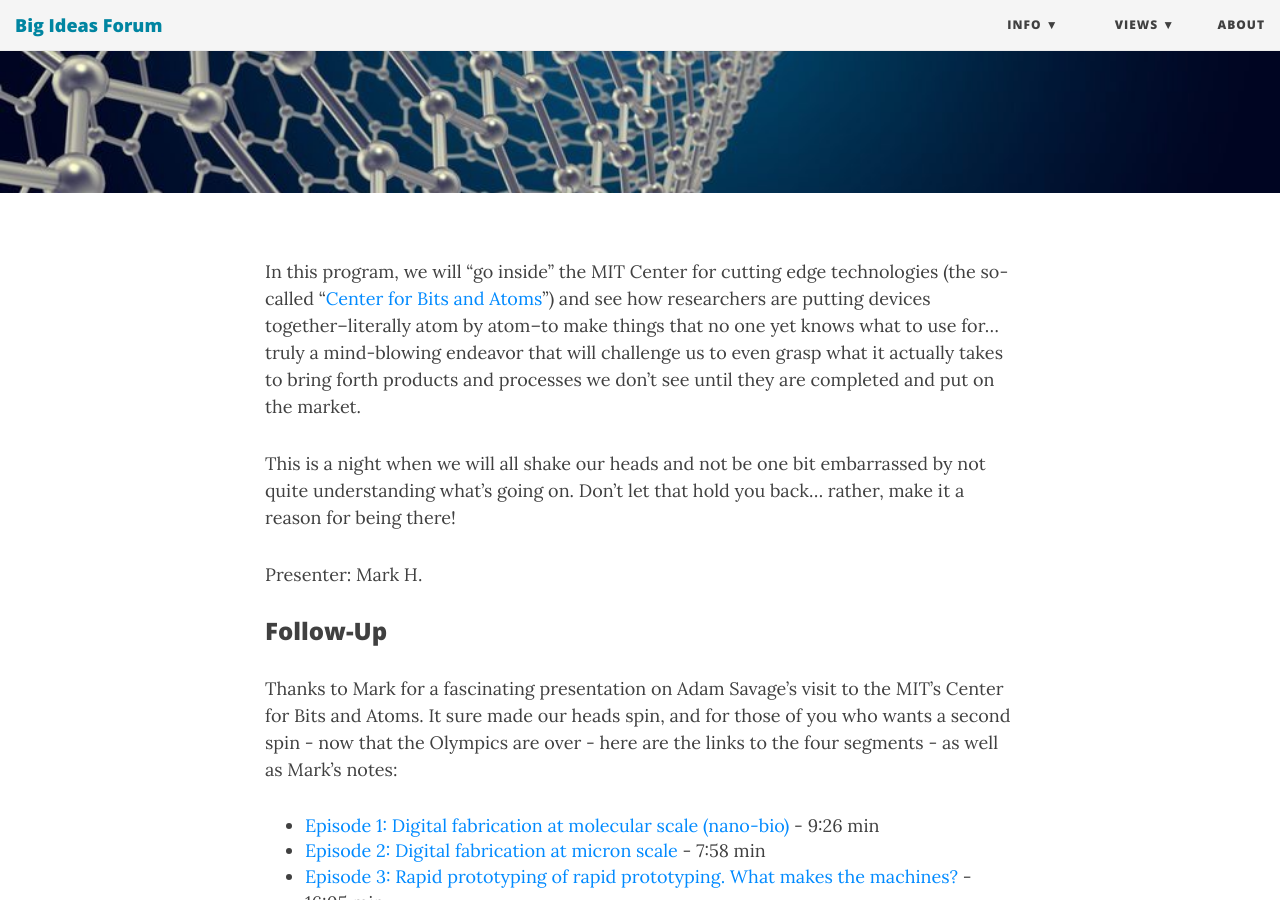
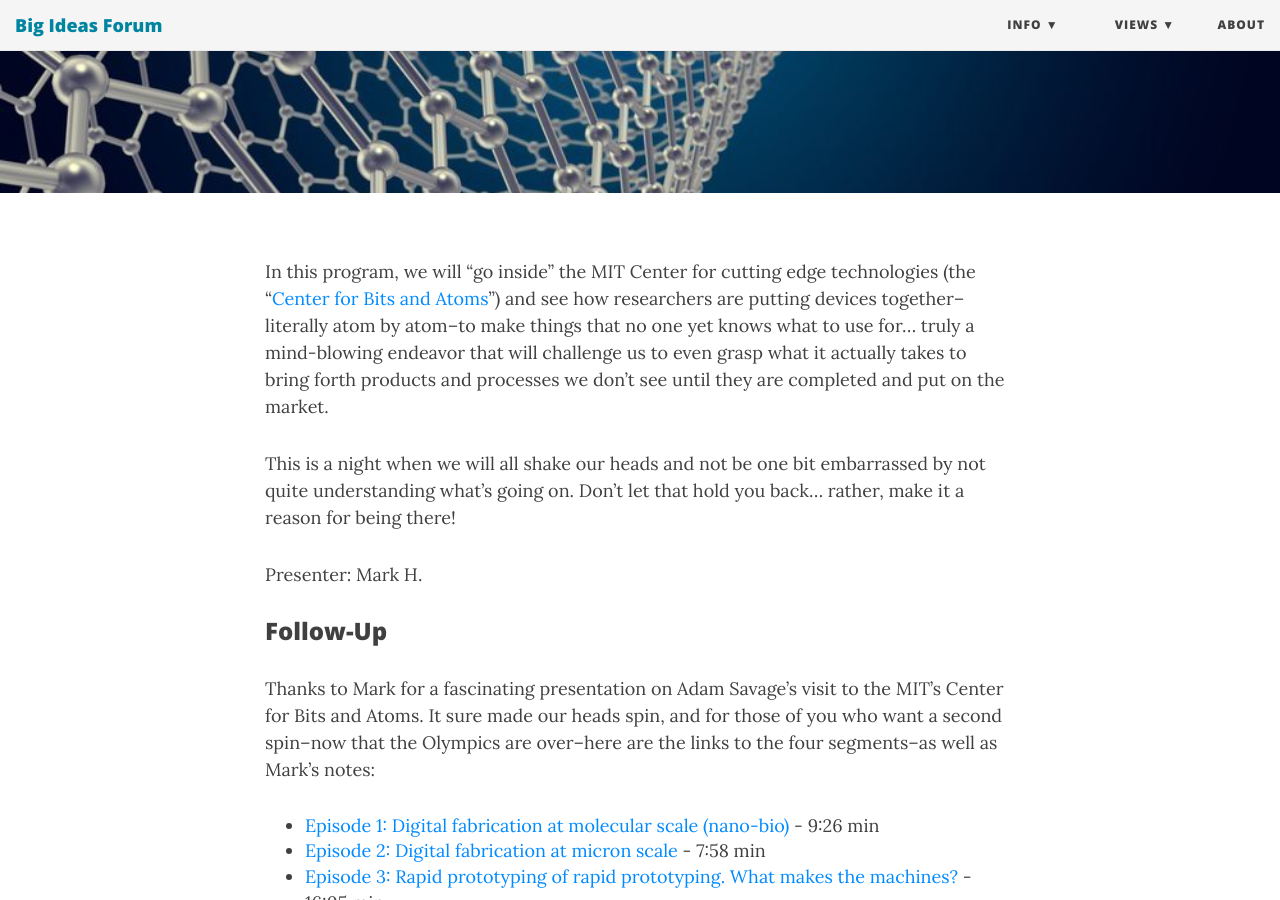
Before and after one commit to BigIdeasForum/bigideasforum.github.io, a Jekyll site: the page built from _posts/2018/2018-02-22-cutting-edge-technology.md, in a window 1280 px wide and 900 px high, scrolled down 393 px. Built offline with Jekyll 4.4.1, drawn with Linux system fonts in a browser that asks for light colours; nearby versions of some CDN libraries.

Commit message:
Update post text

```diff
--- a/_posts/2018/2018-02-22-cutting-edge-technology.md
+++ b/_posts/2018/2018-02-22-cutting-edge-technology.md
@@ -8,7 +8,7 @@ tags: [Other Technologies]
 bigimg: /img/mit.jpg
 ---
 
-In this program, we will “go inside” the MIT Center for cutting edge technologies (the so-called "[Center for Bits and Atoms](http://cba.mit.edu)") and see how researchers are putting devices together--literally atom by atom--to make things that no one yet knows what to use for... truly a mind-blowing endeavor that will challenge us to even grasp what it actually takes to bring forth products and processes we don't see until they are completed and put on the market.
+In this program, we will “go inside” the MIT Center for cutting edge technologies (the "[Center for Bits and Atoms](http://cba.mit.edu)") and see how researchers are putting devices together--literally atom by atom--to make things that no one yet knows what to use for... truly a mind-blowing endeavor that will challenge us to even grasp what it actually takes to bring forth products and processes we don't see until they are completed and put on the market.
 
 This is a night when we will all shake our heads and not be one bit embarrassed by not quite understanding what’s going on. Don’t let that hold you back... rather, make it a reason for being there!
 
@@ -16,7 +16,7 @@ Presenter: Mark H.
 
 ### Follow-Up
 
-Thanks to Mark for a fascinating presentation on Adam Savage’s visit to the MIT's Center for Bits and Atoms. It sure made our heads spin, and for those of you who wants a second spin - now that the Olympics are over - here are the links to the four segments - as well as Mark’s notes:
+Thanks to Mark for a fascinating presentation on Adam Savage’s visit to the MIT's Center for Bits and Atoms. It sure made our heads spin, and for those of you who want a second spin--now that the Olympics are over--here are the links to the four segments--as well as Mark’s notes:
 
 * [Episode 1: Digital fabrication at molecular scale (nano-bio)](https://www.youtube.com/watch?v=RaHMDNf56W4) - 9:26 min
 * [Episode 2: Digital fabrication at micron scale](https://www.youtube.com/watch?v=_kFC0CBjk1Q) - 7:58 min
```
